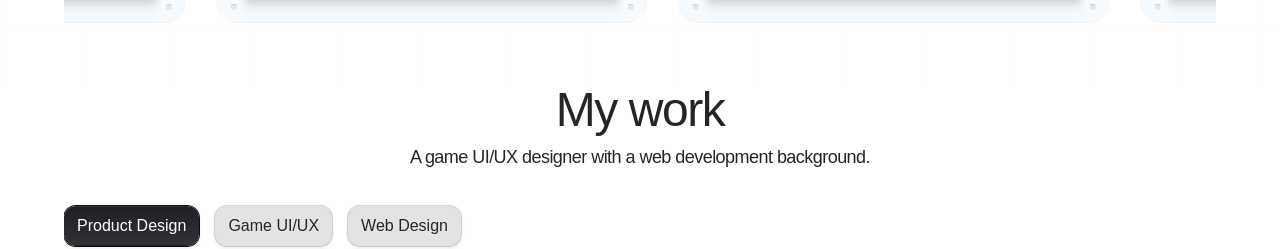
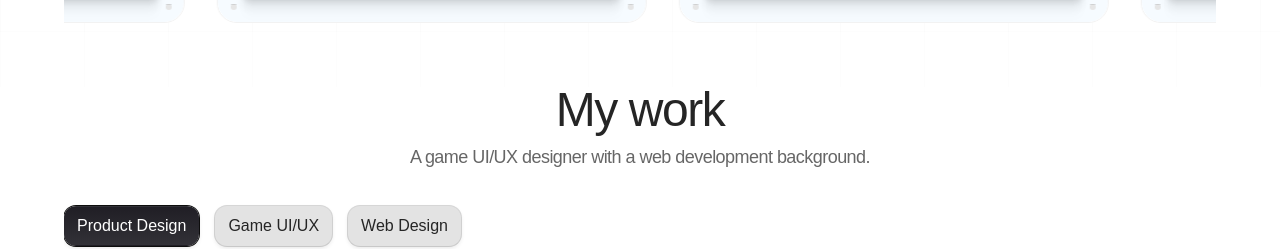
Before and after one commit to WebDevJoe/joegentleman-portfolio, a Next.js app: page / in a window 1280 px wide. Shown: the part 815-1064 px from the top of the page. Built offline with nearby package versions, Linux system fonts and the light colour scheme; a web font is replaced by a local one.

Commit message:
Mute MyWork subtitle to #666666 to match other body copy

```diff
--- a/components/MyWork.tsx
+++ b/components/MyWork.tsx
@@ -94,7 +94,7 @@ export function MyWork() {
           <h2 className="text-ink text-[48px] font-medium leading-[0.95] tracking-[-1.44px]">
             My work
           </h2>
-          <p className="text-ink text-[16px] md:text-[18px] font-normal leading-[0.95] tracking-[-0.48px] md:tracking-[-0.54px]">
+          <p className="text-ink-muted text-[16px] md:text-[18px] font-normal leading-[0.95] tracking-[-0.48px] md:tracking-[-0.54px]">
             A game UI/UX designer with a web development background.
           </p>
         </ScrollReveal>
```
